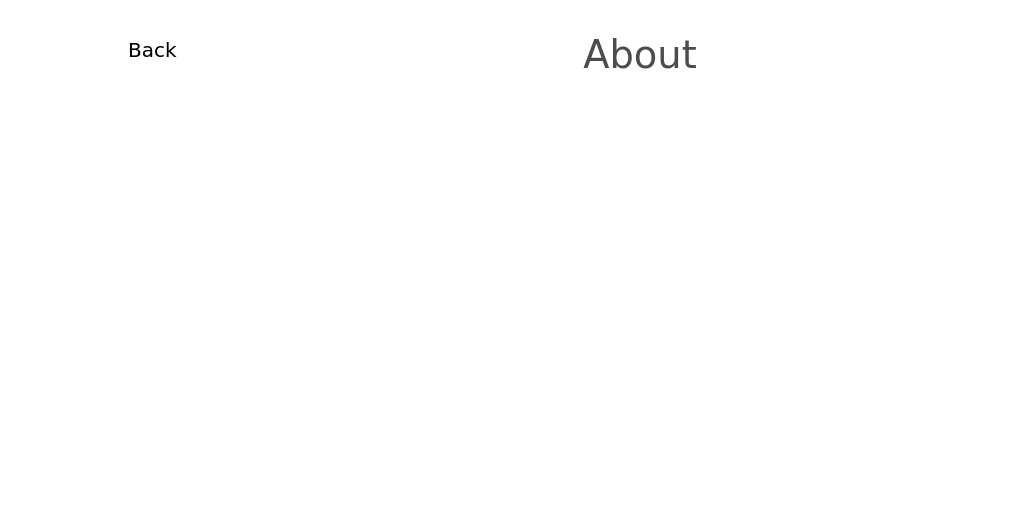
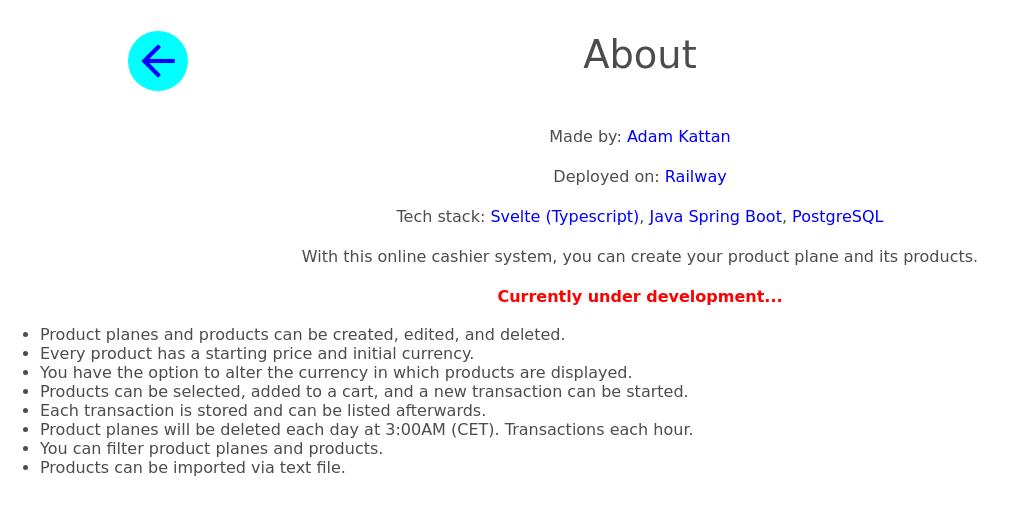
Before and after one commit to katyadam/svelte-online-cashier-system, a SvelteKit app: page /about in a window 1280 px wide. Shown: the top 514 px of the page, without its empty margins (0-1017 px from the left). Built offline with nearby package versions, Linux system fonts and the light colour scheme.

Commit message:
added about page

```diff
--- a/src/routes/+page.svelte
+++ b/src/routes/+page.svelte
@@ -10,10 +10,14 @@
 <!-- <Header /> -->
 <main>
     <a href="/userspace">Show demo</a>
+    <a href="about">About</a>
 </main>
 
 <style>
     main {
+        display: flex;
+        flex-direction: column;
+        align-items: center;
         position: fixed;
 		top: 50%;
 		left: 50%;
--- a/src/routes/about/+page.svelte
+++ b/src/routes/about/+page.svelte
@@ -1,20 +1,40 @@
-
+<head>
+	<link rel="stylesheet" href="https://fonts.googleapis.com/icon?family=Material+Icons">
+</head>
 
 <section>
     <div>
-        <a href="/">Back</a>
+        <a class="title material-icons" href="/">arrow_back</a>
         <h1>About</h1>
+        <p>Made by: <a href="https://www.linkedin.com/in/adam-kattan/">Adam Kattan</a></p>
+        <p>Deployed on: <a href="https://railway.app/">Railway</a></p>
+        <p>Tech stack: <a href="https://svelte.dev/">Svelte</a> <a href="https://www.typescriptlang.org/">(Typescript)</a>,
+          <a href="https://spring.io/projects/spring-boot">Java Spring Boot</a>, <a href="https://www.postgresql.org/">PostgreSQL</a></p>
+        <p>With this online cashier system, you can create your product plane and its products.</p>
+        <p class="highlight">Currently under development...</p>
     </div>
+
+
+    <ul>
+      <li>Product planes and products can be created, edited, and deleted.</li>
+      <li>Every product has a starting price and initial currency.</li>
+      <li>You have the option to alter the currency in which products are displayed.</li>
+      <li>Products can be selected, added to a cart, and a new transaction can be started.</li>
+      <li>Each transaction is stored and can be listed afterwards.</li>
+      <li>Product planes will be deleted each day at 3:00AM (CET). Transactions each hour.</li>
+      <li>You can filter product planes and products.</li>
+      <li>Products can be imported via text file.</li>
+    </ul>
+
 </section>
 
 
 <style>
-    section {
-      text-align: center;
-    }
 
     div {
       position: relative;
+      text-align: center;
+      align-items: center;
     }
 
     h1 {
@@ -22,11 +42,30 @@
     }
 
     a {
+      color: blue;
+    }
+
+    .title {
       position: absolute;
-      top: 35%;
+      top: 10%;
       left: 10%;
       text-decoration: none;
-      font-size: 20px;
+      font-size: 50px;
+      background-color: aqua;
+      border-radius: 50%;
+      padding: 5px;
+    }
+
+    .title:hover {
+      background-color: blueviolet;
+      color: white;
+      transition-duration: 2s;
+      text-decoration: none;
+    }
+
+    .highlight {
+      color: red;
+      font-weight: 700;
     }
 
 
```
